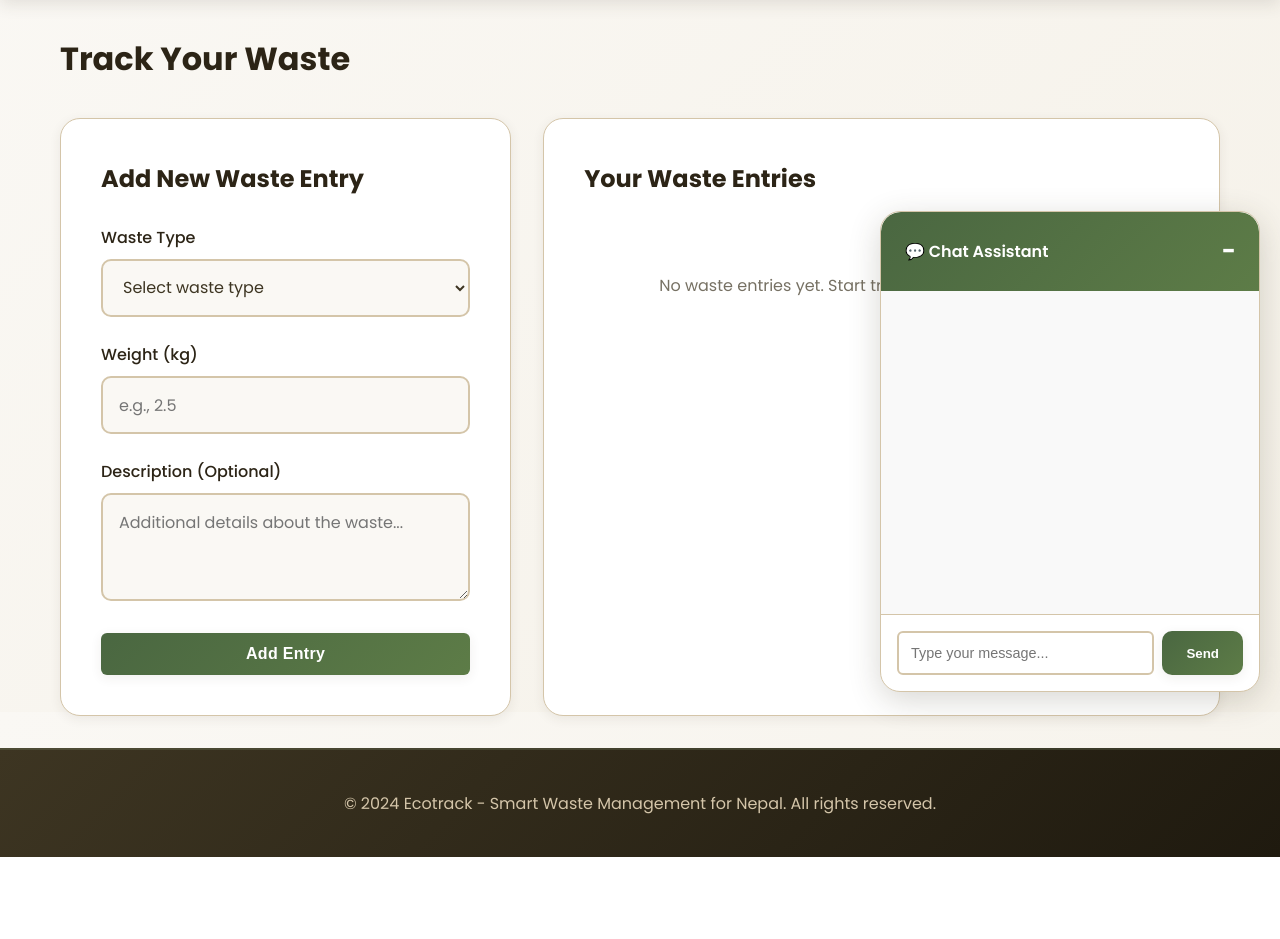
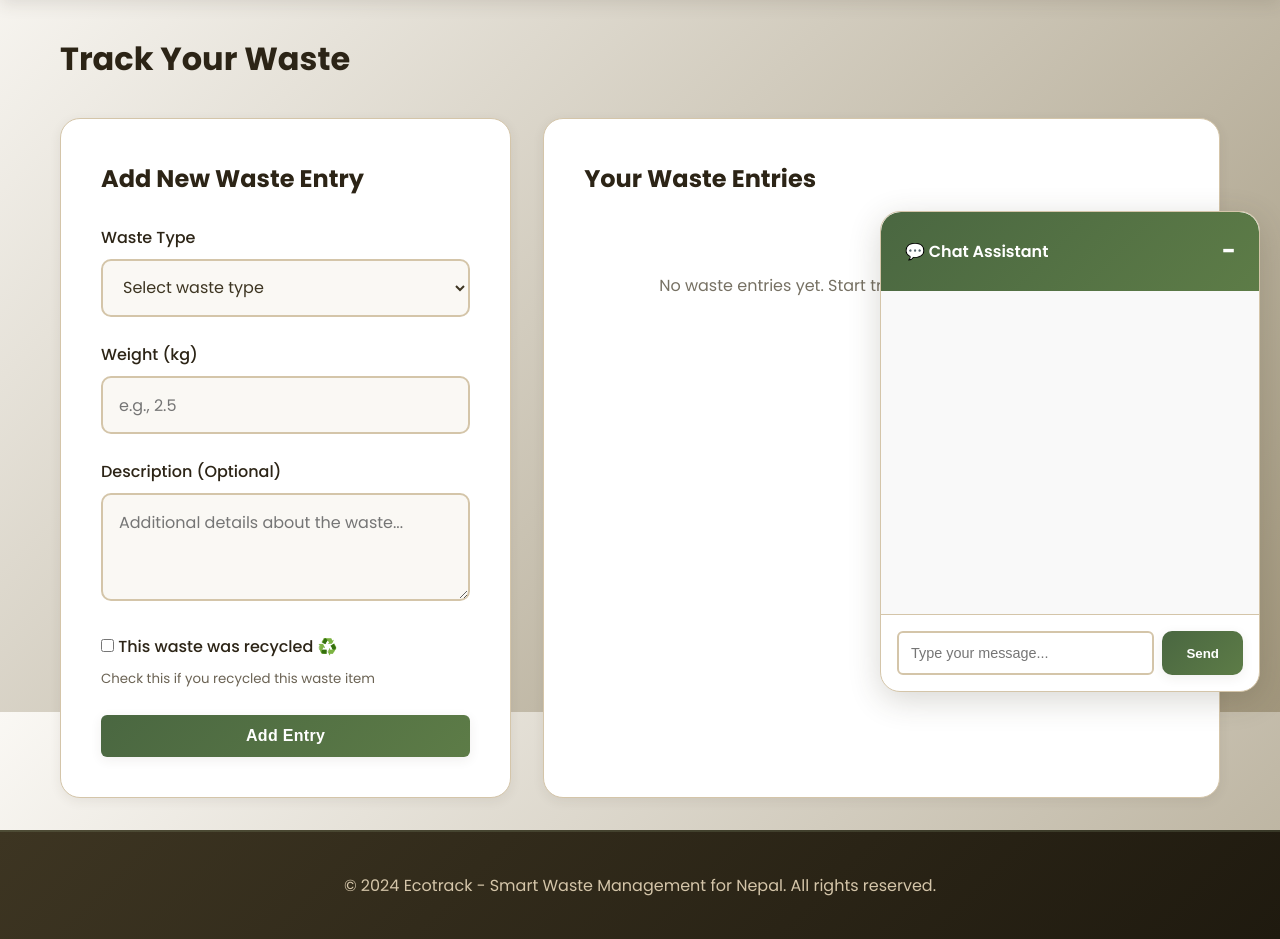
Before and after one commit to SanskritiAcharya/prgfinal-1, a Flask app: page /track-waste in a window 1280 px wide. Shown: the part 88-1027 px from the top of the page. Before the commit the page ends 945 px from the top, so only its background shows below. Run offline with Flask 3, Linux system fonts and the light colour scheme; the visitor is signed in with stand-in values (Sample User, id 1); data that the repository does not hold is empty; some libraries are stand-ins or nearby versions.

Commit message:
Final project update

```diff
--- a/app.py
+++ b/app.py
@@ -237,12 +237,18 @@ def track_waste():
         waste_type = request.form.get('waste_type')
         weight_kg = request.form.get('weight_kg', type=float)
         description = request.form.get('description', '')
+        recycled = bool(request.form.get('recycled'))
+
+        # Auto-mark recyclable waste as recycled if not explicitly set
+        if waste_type == 'recyclable' and not recycled:
+            recycled = True
 
         entry = WasteEntry(
             user_id=current_user.id,
             waste_type=waste_type,
             weight_kg=weight_kg,
-            description=description
+            description=description,
+            recycled=recycled
         )
         db.session.add(entry)
         db.session.commit()
@@ -260,6 +266,27 @@ def track_waste():
         .order_by(WasteEntry.disposal_date.desc()).all()
 
     return render_template('track_waste.html', entries=entries)
+
+@app.route('/toggle-recycled/<int:entry_id>', methods=['POST'])
+@login_required
+def toggle_recycled(entry_id):
+    """Toggle recycled status of a waste entry"""
+    entry = WasteEntry.query.get_or_404(entry_id)
+
+    # Ensure user owns this entry
+    if entry.user_id != current_user.id:
+        flash('Unauthorized action', 'error')
+        return redirect(url_for('track_waste'))
+
+    entry.recycled = not entry.recycled
+    db.session.commit()
+
+    # Update goals and achievements
+    check_and_create_achievements(current_user.id)
+    update_goals_progress(current_user.id)
+
+    flash(f'Entry marked as {"recycled" if entry.recycled else "not recycled"}', 'success')
+    return redirect(url_for('track_waste'))
 
 @app.route('/recycling-centers')
 @login_required
@@ -354,10 +381,37 @@ def statistics():
         monthly_stats[month_key]['weight'] += entry.weight_kg or 0
 
     # Environmental impact (rough estimates)
-    # 1 kg of waste ≈ 0.5 kg CO2 equivalent
-    co2_saved = recycled_weight * 0.5
-    # Trees saved (1 ton recycled paper ≈ 17 trees)
-    trees_saved = (recycled_weight / 1000) * 17 if recycled_weight > 0 else 0
+    # Calculate CO2 saved based on waste type
+    co2_saved = 0
+    trees_saved = 0
+
+    for entry in entries:
+        if entry.recycled and entry.weight_kg:
+            weight = entry.weight_kg
+            # Different waste types have different CO2 savings
+            if entry.waste_type == 'recyclable':
+                # Recyclable: 1 kg ≈ 0.6 kg CO2 saved
+                co2_saved += weight * 0.6
+                # Paper/plastic recycling saves trees
+                trees_saved += (weight / 1000) * 17
+            elif entry.waste_type == 'organic':
+                # Organic waste composting: 1 kg ≈ 0.3 kg CO2 saved
+                co2_saved += weight * 0.3
+            elif entry.waste_type == 'hazardous':
+                # Proper hazardous waste disposal: 1 kg ≈ 0.8 kg CO2 saved
+                co2_saved += weight * 0.8
+            else:
+                # Other waste: 1 kg ≈ 0.4 kg CO2 saved
+                co2_saved += weight * 0.4
+
+    # Also calculate potential savings from recyclable waste (even if not marked recycled)
+    # This gives users an idea of what they could save
+    recyclable_entries = [e for e in entries if e.waste_type == 'recyclable' and not e.recycled and e.weight_kg]
+    potential_co2 = sum(e.weight_kg * 0.6 for e in recyclable_entries)
+    potential_trees = sum((e.weight_kg / 1000) * 17 for e in recyclable_entries)
+
+    # Calculate recycling rate
+    recycling_rate = (recycled_count / total_entries * 100) if total_entries > 0 else 0
 
     return render_template('statistics.html',
                          total_entries=total_entries,
@@ -367,12 +421,18 @@ def statistics():
                          waste_by_type=waste_by_type,
                          monthly_stats=monthly_stats,
                          co2_saved=round(co2_saved, 2),
-                         trees_saved=round(trees_saved, 2))
+                         trees_saved=round(trees_saved, 2),
+                         recycling_rate=round(recycling_rate, 1),
+                         potential_co2=round(potential_co2, 2),
+                         potential_trees=round(potential_trees, 2))
 
 @app.route('/goals')
 @login_required
 def goals():
     """Waste reduction goals page"""
+    # Update all goals progress before displaying
+    update_goals_progress(current_user.id)
+
     user_goals = WasteGoal.query.filter_by(user_id=current_user.id).order_by(WasteGoal.created_at.desc()).all()
     return render_template('goals.html', goals=user_goals)
 
@@ -392,12 +452,15 @@ def create_goal():
         except:
             pass
 
+    # Don't set start_date by default - this allows goals to count all entries
+    # Users can set a start date if they want to track from a specific date
     goal = WasteGoal(
         user_id=current_user.id,
         goal_type=goal_type,
         target_value=target_value,
         unit=unit,
-        end_date=end_date
+        end_date=end_date,
+        start_date=None  # Count all entries by default, not just from creation date
     )
     db.session.add(goal)
     db.session.commit()
@@ -816,40 +879,56 @@ def check_and_create_achievements(user_id):
 
 def update_goals_progress(user_id):
     """Update progress for user's waste reduction goals"""
-    goals = WasteGoal.query.filter_by(user_id=user_id, is_completed=False).all()
+    # Update ALL goals (both completed and not completed) to show accurate progress
+    goals = WasteGoal.query.filter_by(user_id=user_id).all()
     entries = WasteEntry.query.filter_by(user_id=user_id).all()
 
     for goal in goals:
+        was_completed = goal.is_completed
+
         if goal.goal_type == 'reduce':
             # Calculate total waste in current period
+            # If start_date is set, count from that date; otherwise count all entries
             if goal.start_date:
                 period_entries = [e for e in entries if e.disposal_date >= goal.start_date]
-                if goal.end_date:
-                    period_entries = [e for e in period_entries if e.disposal_date <= goal.end_date]
-                current_value = sum(e.weight_kg or 0 for e in period_entries)
-                goal.current_value = current_value
+            else:
+                period_entries = entries
 
-                # Check if goal is completed (reduced waste)
-                if current_value <= goal.target_value:
-                    goal.is_completed = True
-                    create_notification(user_id, 'Goal Achieved!',
-                                     f'You achieved your goal to reduce waste to {goal.target_value} {goal.unit}!',
-                                     'achievement', '/goals')
+            if goal.end_date:
+                period_entries = [e for e in period_entries if e.disposal_date <= goal.end_date]
+
+            current_value = sum(e.weight_kg or 0 for e in period_entries)
+            goal.current_value = current_value
+
+            # Check if goal is completed (reduced waste)
+            if current_value <= goal.target_value and not was_completed:
+                goal.is_completed = True
+                create_notification(user_id, 'Goal Achieved!',
+                                 f'You achieved your goal to reduce waste to {goal.target_value} {goal.unit}!',
+                                 'achievement', '/goals')
+            elif current_value > goal.target_value and was_completed:
+                # Goal was completed but now exceeded - mark as not completed
+                goal.is_completed = False
 
         elif goal.goal_type == 'recycle':
             # Count recycled items
+            # If start_date is set, count from that date; otherwise count all entries
             recycled_entries = [e for e in entries if e.recycled]
+
             if goal.start_date:
                 recycled_entries = [e for e in recycled_entries if e.disposal_date >= goal.start_date]
+
             if goal.end_date:
                 recycled_entries = [e for e in recycled_entries if e.disposal_date <= goal.end_date]
 
             if goal.unit == 'count':
-                goal.current_value = len(recycled_entries)
+                current_value = len(recycled_entries)
             else:
-                goal.current_value = sum(e.weight_kg or 0 for e in recycled_entries)
+                current_value = sum(e.weight_kg or 0 for e in recycled_entries)
 
-            if goal.current_value >= goal.target_value:
+            goal.current_value = current_value
+
+            if current_value >= goal.target_value and not was_completed:
                 goal.is_completed = True
                 create_notification(user_id, 'Goal Achieved!',
                                  f'You achieved your recycling goal of {goal.target_value} {goal.unit}!',
@@ -857,13 +936,19 @@ def update_goals_progress(user_id):
 
         elif goal.goal_type == 'track':
             # Count total entries
+            # If start_date is set, count from that date; otherwise count all entries
             if goal.start_date:
                 period_entries = [e for e in entries if e.disposal_date >= goal.start_date]
             else:
                 period_entries = entries
-            goal.current_value = len(period_entries)
 
-            if goal.current_value >= goal.target_value:
+            if goal.end_date:
+                period_entries = [e for e in period_entries if e.disposal_date <= goal.end_date]
+
+            current_value = len(period_entries)
+            goal.current_value = current_value
+
+            if current_value >= goal.target_value and not was_completed:
                 goal.is_completed = True
                 create_notification(user_id, 'Goal Achieved!',
                                  f'You tracked {goal.target_value} waste entries!',
--- a/static/css/style.css
+++ b/static/css/style.css
@@ -42,7 +42,7 @@
 body {
     font-family: 'Poppins', -apple-system, BlinkMacSystemFont, 'Segoe UI', sans-serif;
     color: var(--text-color);
-    background: linear-gradient(135deg, #faf8f4 0%, #f5f1e8 100%);
+    background: linear-gradient(135deg, #faf8f4 0%, #a1967c 100%);
     background-attachment: fixed;
     line-height: 1.7;
     min-height: 100vh;
--- a/templates/track_waste.html
+++ b/templates/track_waste.html
@@ -28,6 +28,15 @@
                     <label for="description">Description (Optional)</label>
                     <textarea id="description" name="description" rows="3" placeholder="Additional details about the waste..."></textarea>
                 </div>
+                <div class="form-group">
+                    <label class="checkbox-label">
+                        <input type="checkbox" id="recycled" name="recycled" value="1">
+                        <span>This waste was recycled ♻️</span>
+                    </label>
+                    <small style="display: block; margin-top: 0.5rem; color: var(--text-light);">
+                        Check this if you recycled this waste item
+                    </small>
+                </div>
                 <button type="submit" class="btn btn-primary btn-block">Add Entry</button>
             </form>
         </div>
@@ -44,6 +53,7 @@
                                 <th>Weight (kg)</th>
                                 <th>Description</th>
                                 <th>Recycled</th>
+                                <th>Actions</th>
                             </tr>
                         </thead>
                         <tbody>
@@ -53,7 +63,24 @@
                                 <td><span class="badge badge-{{ entry.waste_type }}">{{ entry.waste_type|title }}</span></td>
                                 <td>{{ entry.weight_kg or 'N/A' }}</td>
                                 <td>{{ entry.description or '-' }}</td>
-                                <td>{{ '✓' if entry.recycled else '✗' }}</td>
+                                <td>
+                                    {% if entry.recycled %}
+                                        <span style="color: var(--success-color); font-weight: 600;">✓ Yes</span>
+                                    {% else %}
+                                        <span style="color: var(--text-light);">✗ No</span>
+                                    {% endif %}
+                                </td>
+                                <td>
+                                    <form method="POST" action="{{ url_for('toggle_recycled', entry_id=entry.id) }}" style="display: inline;">
+                                        <button type="submit" class="btn btn-sm" style="padding: 0.3rem 0.8rem; font-size: 0.85rem;">
+                                            {% if entry.recycled %}
+                                                Mark as Not Recycled
+                                            {% else %}
+                                                Mark as Recycled
+                                            {% endif %}
+                                        </button>
+                                    </form>
+                                </td>
                             </tr>
                             {% endfor %}
                         </tbody>
```
Also changed, not shown: templates/statistics.html (+27 -1 lines).
